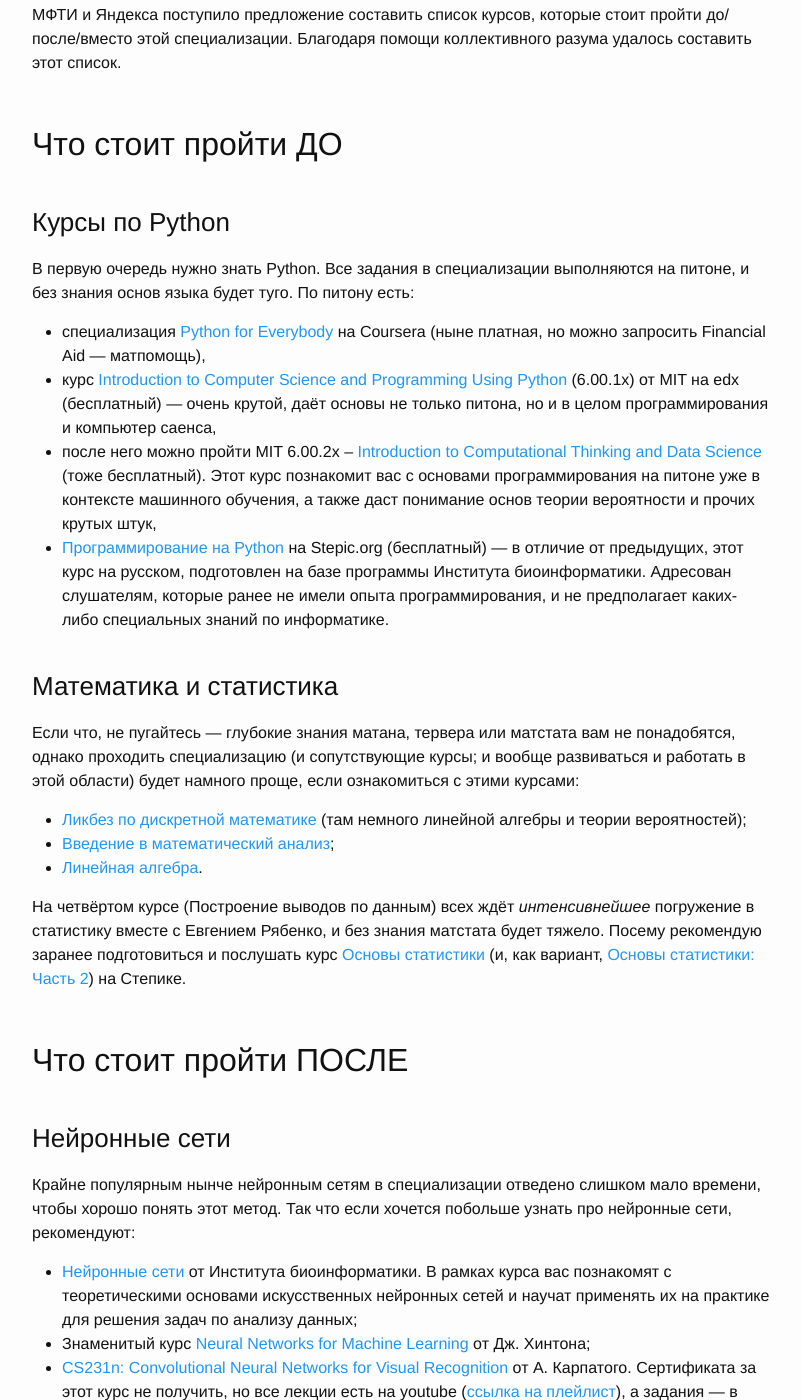
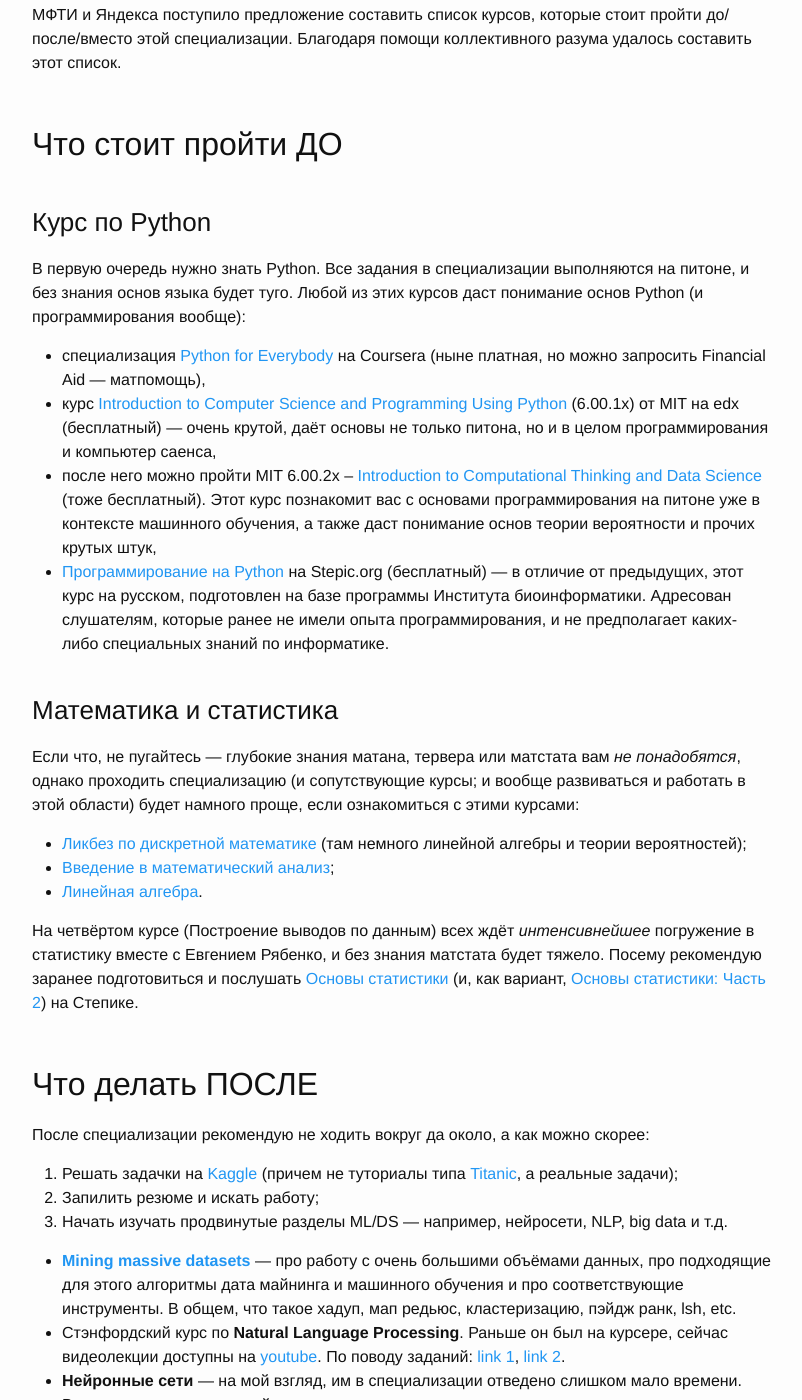
Before and after one commit to demidovakatya/demidovakatya.github.io, a Jekyll site: the page built from _posts/2016-08-31-ml-spec-recommendations.markdown, in a window 1280 px wide and 1400 px high, scrolled down 342 px. Shown: the whole window, without its empty margins (238-1040 px from the left). Built offline with Jekyll 4.4.1, drawn with Linux system fonts in a browser that asks for light colours; nearby versions of some CDN libraries; some of the changed text lies outside the part shown.

Commit message:
finished post with recommendations

```diff
--- a/_posts/2016-08-31-ml-spec-recommendations.markdown
+++ b/_posts/2016-08-31-ml-spec-recommendations.markdown
@@ -3,13 +3,13 @@
 layout: post
 ---
 
-Недавно от одного из слушателей специализации «Машинное обучение и анализ данных» от МФТИ и Яндекса поступило предложение составить список курсов, которые стоит пройти до/после/вместо этой специализации. Благодаря помощи коллективного разума удалось составить этот список.
+Недавно от одного из слушателей [специализации «Машинное обучение и анализ данных»](https://www.coursera.org/specializations/machine-learning-data-analysis) от МФТИ и Яндекса поступило предложение составить список курсов, которые стоит пройти до/после/вместо этой специализации. Благодаря помощи коллективного разума удалось составить этот список.
 
 ## Что стоит пройти ДО
 
-### Курсы по Python
+### Курс по Python
 
-В первую очередь нужно знать Python. Все задания в специализации выполняются на питоне, и без знания основ языка будет туго. По питону есть:
+В первую очередь нужно знать Python. Все задания в специализации выполняются на питоне, и без знания основ языка будет туго. Любой из этих курсов даст понимание основ Python (и программирования вообще):
 
 * специализация [Python for Everybody](https://www.coursera.org/specializations/python) на Coursera (ныне платная, но можно запросить Financial Aid — матпомощь),
 * курс [Introduction to Computer Science and Programming Using Python](https://courses.edx.org/courses/course-v1:MITx+6.00.1x_8+1T2016/info) (6.00.1x) от MIT на edx (бесплатный) — очень крутой, даёт основы не только питона, но и в целом программирования и компьютер саенса,
@@ -18,22 +18,28 @@
 
 ### Математика и статистика
 
-Если что, не пугайтесь — глубокие знания матана, тервера или матстата вам не понадобятся, однако проходить специализацию (и сопутствующие курсы; и вообще развиваться и работать в этой области) будет намного проще, если ознакомиться с этими курсами:
+Если что, не пугайтесь — глубокие знания матана, тервера или матстата вам _не понадобятся_, однако проходить специализацию (и сопутствующие курсы; и вообще развиваться и работать в этой области) будет намного проще, если ознакомиться с этими курсами:
+
 * [Ликбез по дискретной математике](https://stepic.org/course/91) (там немного линейной алгебры и теории вероятностей);
 * [Введение в математический анализ](https://stepic.org/course/95);
 * [Линейная алгебра](https://www.coursera.org/learn/algebra-lineynaya).
 
-На четвёртом курсе (Построение выводов по данным) всех ждёт _интенсивнейшее_ погружение в статистику вместе с Евгением Рябенко, и без знания матстата будет тяжело. Посему рекомендую заранее подготовиться и послушать курс [Основы статистики](https://stepic.org/course/76) (и, как вариант, [Основы статистики: Часть 2](https://stepic.org/course/524)) на Степике.
+На четвёртом курсе (Построение выводов по данным) всех ждёт _интенсивнейшее_ погружение в статистику вместе с Евгением Рябенко, и без знания матстата будет тяжело. Посему рекомендую заранее подготовиться и послушать [Основы статистики](https://stepic.org/course/76) (и, как вариант, [Основы статистики: Часть 2](https://stepic.org/course/524)) на Степике.
 
-## Что стоит пройти ПОСЛЕ
+## Что делать ПОСЛЕ
 
-### Нейронные сети
+После специализации рекомендую не ходить вокруг да около, а как можно скорее:
 
-Крайне популярным нынче нейронным сетям в специализации отведено слишком мало времени, чтобы хорошо понять этот метод. Так что если хочется побольше узнать про нейронные сети, рекомендуют:
+1. Решать задачки на [Kaggle](https://www.kaggle.com/) (причем не туториалы типа [Titanic](https://www.kaggle.com/c/titanic), а реальные задачи);
+2. Запилить резюме и искать работу;
+3. Начать изучать продвинутые разделы ML/DS — например, нейросети, NLP, big data и т.д.
 
-* [Нейронные сети](https://stepic.org/course/401) от Института биоинформатики. В рамках курса вас познакомят с теоретическими основами искусственных нейронных сетей и научат применять их на практике для решения задач по анализу данных;
-* Знаменитый курс [Neural Networks for Machine Learning](https://www.coursera.org/learn/neural-networks) от Дж. Хинтона;
-* [CS231n: Convolutional Neural Networks for Visual Recognition](http://cs231n.stanford.edu/syllabus.html) от А. Карпатого. Сертификата за этот курс не получить, но все лекции есть на youtube ([ссылка на плейлист](https://www.youtube.com/playlist?list=PLLvH2FwAQhnpj1WEB-jHmPuUeQ8mX-XXG)), а задания — в интернете.
+* **[Mining massive datasets](http://cs246.stanford.edu)** — про работу с очень большими объёмами данных, про подходящие для этого алгоритмы дата майнинга и машинного обучения и про соответствующие инструменты. В общем, что такое хадуп, мап редьюс, кластеризацию, пэйдж ранк, lsh, etc.
+* Стэнфордский курс по **Natural Language Processing**. Раньше он был на курсере, сейчас видеолекции доступны на [youtube](https://www.youtube.com/playlist?list=PL6397E4B26D00A269). По поводу заданий: [link 1](https://www.quora.com/Why-has-Coursera-stopped-providing-active-courses-in-NLP), [link 2](https://www.quora.com/Coursera-Where-can-I-find-programming-assignments-for-Stanford-Natural-Language-Processing-Class).
+* **Нейронные сети** — на мой взгляд, им в специализации отведено слишком мало времени. Вот неплохие курсы по этой теме:
+    * [Нейронные сети](https://stepic.org/course/401) от Института биоинформатики. В рамках курса вас познакомят с теоретическими основами искусственных нейронных сетей и научат применять их на практике для решения задач по анализу данных;
+    * Знаменитый курс [Neural Networks for Machine Learning](https://www.coursera.org/learn/neural-networks) от Дж. Хинтона;
+    * [CS231n: Convolutional Neural Networks for Visual Recognition](http://cs231n.stanford.edu/syllabus.html) от А. Карпатого. Сертификата за этот курс не получить, но все лекции есть на youtube ([ссылка на плейлист](https://www.youtube.com/playlist?list=PLLvH2FwAQhnpj1WEB-jHmPuUeQ8mX-XXG)), а задания — в интернете.
 
 ## Что стоит пройти дополнительно
 
@@ -41,3 +47,5 @@
 
 * [Введение в машинное обучение](https://www.coursera.org/learn/vvedenie-mashinnoe-obuchenie/) от Высшей Школы Экономики — русскоязычный курс, хороший, но весьма интенсивный, с непростыми для понимания лекциями, которые читает К. Воронцов. Совсем новичку будет нелегко увязать лекции и (кстати, довольно интересные!) практические задания, но тем, кто немного шарит в машобуче, курс будет полезен;
 * Классика — стэнфордский [Machine Learning](https://www.coursera.org/learn/machine-learning/) от Andrew NG. Для того, чтобы пройти задания, потребуется Matlab или Octave, но их можно спокойно выполнять на питоне или R. За 11 недель весьма подробно рассказывается о том, как что работает в машинном обучении.
+
+Однако не стоит слушать про одно и то же раз за разом — подтягивайте то, что вам реально нужно или интересно. А что именно нужно или интересно, помогут понять задачки с работы или соревнования на Kaggle. Не переобучайтесь!
```
